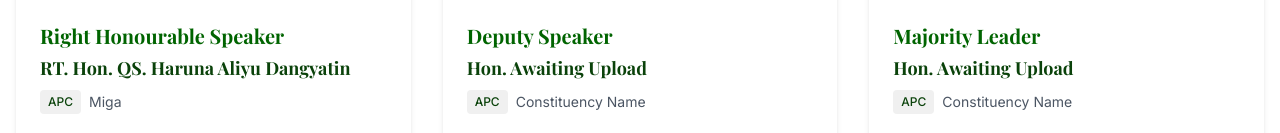
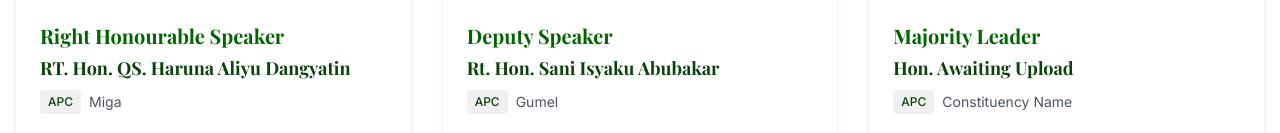
Before and after one commit to CyberG247/jigawa-assembly-portal, a React (Vite) app: page / in a window 1280 px wide. Shown: the part 1484-1617 px from the top of the page. Built offline with nearby package versions, Linux system fonts and the light colour scheme.

Commit message:
Update Deputy Speaker information
Updated the Deputy Speaker's name and constituency in the LeadershipSection component.

```diff
--- a/src/components/home/LeadershipSection.tsx
+++ b/src/components/home/LeadershipSection.tsx
@@ -1,4 +1,3 @@
-
 import { Button } from "@/components/ui/button";
 import { Link } from "react-router-dom";
 
@@ -59,11 +58,11 @@ const LeadershipSection = () => {
 
           <LeaderCard
             title="Deputy Speaker"
-            name="Hon. Awaiting Upload"
+            name="Rt. Hon. Sani Isyaku Abubakar"
             party="APC"
-            constituency="Constituency Name"
+            constituency="Gumel"
             bio="Distinguished legislator with background in Law. Advocate for education reform and rural development initiatives across Jigawa State."
-            imageSrc="https://images.unsplash.com/photo-1507003211169-0a1dd7228f2d?q=80&w=1374"
+            imageSrc="/lovable-uploads/1b57d621-6074-4a6b-8e27-47690c6275d5.png"
           />
 
           <LeaderCard
```
Also changed, not shown: public/lovable-uploads/1b57d621-6074-4a6b-8e27-47690c6275d5.png (added).
